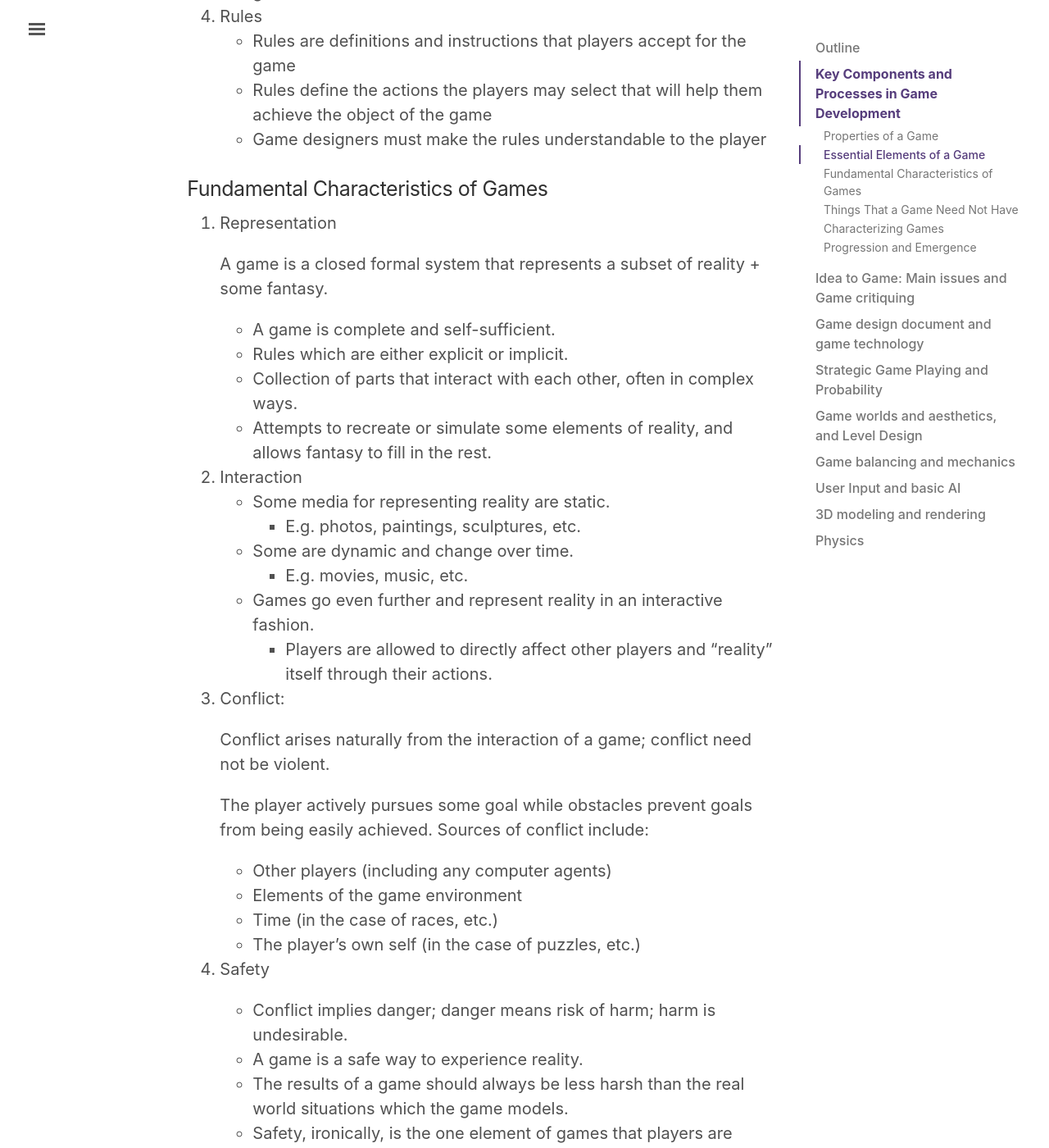
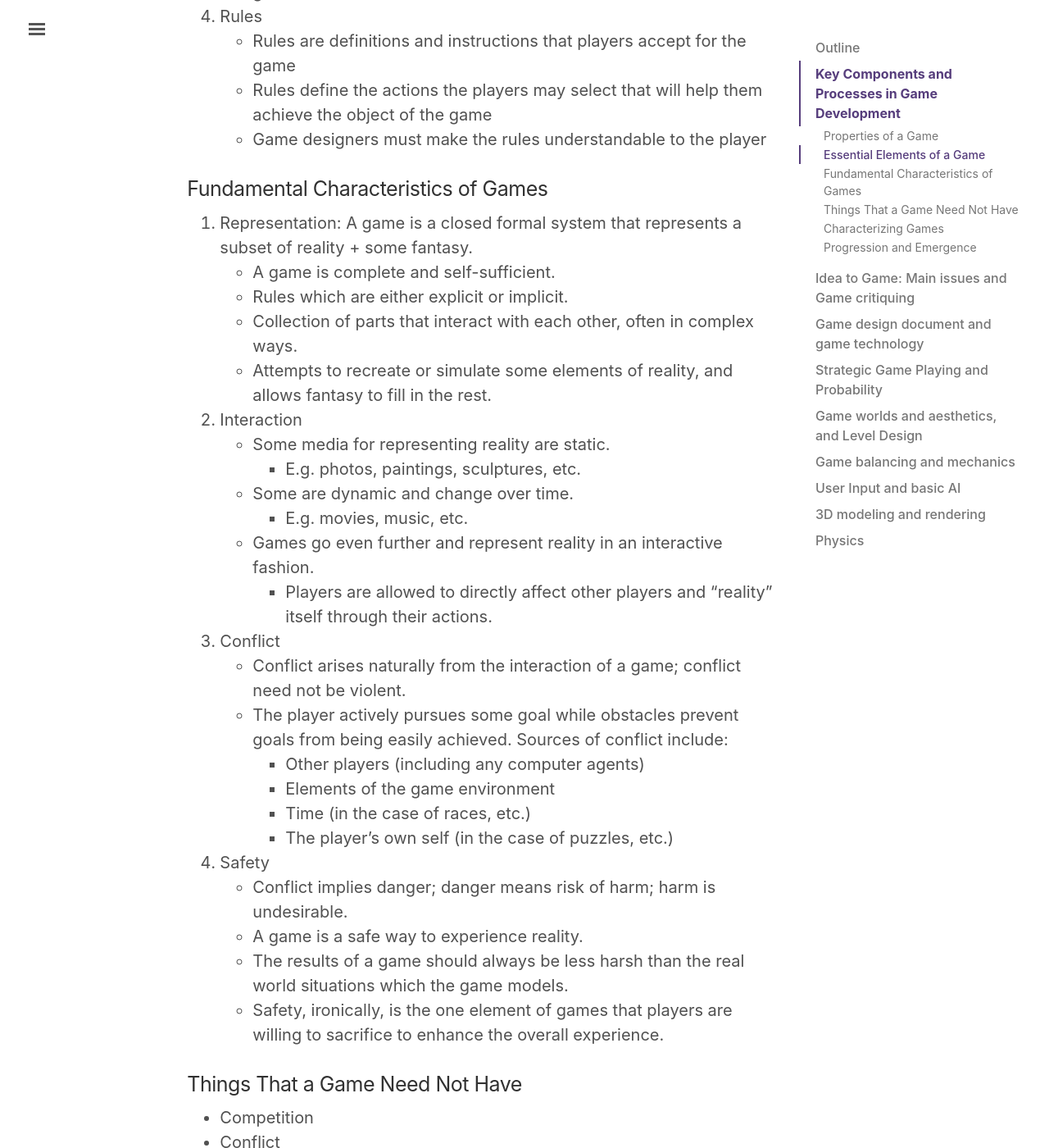
Before and after one commit to lingt-xyz/note, a Jekyll site: the page built from _posts/2018-09-01-COMP376.md, in a window 1280 px wide and 1400 px high, scrolled down 1839 px. Shown: the whole window at 82% size. Built offline with Jekyll 4.4.1, drawn with Linux system fonts in a browser that asks for light colours; comment, search, counter and statistics services are not loaded.

Commit message:
adjust 376 format

```diff
--- a/_posts/2018-09-01-COMP376.md
+++ b/_posts/2018-09-01-COMP376.md
@@ -63,9 +63,7 @@ Creating Games: Mechanics, Content, and Technology by Morgan McGuire and Odest C
 
 ### Fundamental Characteristics of Games
 
-1. Representation
-
-    A game is a closed formal system that represents a subset of reality + some fantasy.
+1. Representation: A game is a closed formal system that represents a subset of reality + some fantasy.
     * A game is complete and self-sufficient.
     * Rules which are either explicit or implicit.
     * Collection of parts that interact with each other, often in complex ways.
@@ -77,20 +75,14 @@ Creating Games: Mechanics, Content, and Technology by Morgan McGuire and Odest C
         * E.g. movies, music, etc.
     * Games go even further and represent reality in an interactive fashion.
         * Players are allowed to directly affect other players and “reality” itself through their actions.
-3. Conflict:
-
-    Conflict arises naturally from the interaction of a game; conflict need not be violent.
-
-    The player actively pursues some goal while obstacles prevent goals from
-being easily achieved. Sources of conflict include:
-
-    * Other players (including any computer agents)
-    * Elements of the game environment
-    * Time (in the case of races, etc.)
-    * The player’s own self (in the case of puzzles, etc.)
-
+3. Conflict
+    * Conflict arises naturally from the interaction of a game; conflict need not be violent.
+    * The player actively pursues some goal while obstacles prevent goals from being easily achieved. Sources of conflict include:
+        * Other players (including any computer agents)
+        * Elements of the game environment
+        * Time (in the case of races, etc.)
+        * The player’s own self (in the case of puzzles, etc.)
 4. Safety
-
     * Conflict implies danger; danger means risk of harm; harm is undesirable.
     * A game is a safe way to experience reality.
     * The results of a game should always be less harsh than the real world situations which the game models.
@@ -130,24 +122,24 @@ being easily achieved. Sources of conflict include:
 
 ### Progression and Emergence
 
-People love to create, design, and customize.
+* People love to create, design, and customize.
 
-This activity can have a direct effect on gameplay.
+* This activity can have a direct effect on gameplay.
 
-Games allow experience to emerge from interactions with the game environment.
+* Games allow experience to emerge from interactions with the game environment.
 
-There are two main ways the gameplay can evolve in a game:
+* There are two main ways the gameplay can evolve in a game:
 
-* Progression: the gameplay experience follows a script or plot. Also includes non-linear story telling.
-* Emergence: the complexity of the gameplay comes from the combination of simple elements. It makes games powerful, but is hard to design.
+    * Progression: the gameplay experience follows a script or plot. Also includes non-linear story telling.
+    * Emergence: the complexity of the gameplay comes from the combination of simple elements. It makes games powerful, but is hard to design.
 
-If the game controls progression through the game world via a well defined plot, it is (typically) less emergent gameplay. In essence, in a progressive game, the player is playing against the designer.
+* If the game controls progression through the game world via a well defined plot, it is (typically) less emergent gameplay. In essence, in a progressive game, the player is playing against the designer.
 
-Emergence is difficult to design (and playtest). In an emergent game, the player is playing against the environment.
+* Emergence is difficult to design (and playtest). In an emergent game, the player is playing against the environment.
 
-Most games have more progression than emergence.
+* Most games have more progression than emergence.
 
-As video games reach a wider audience, creative and expressive play become increasingly important.
+* As video games reach a wider audience, creative and expressive play become increasingly important.
 
 ---
 
```
